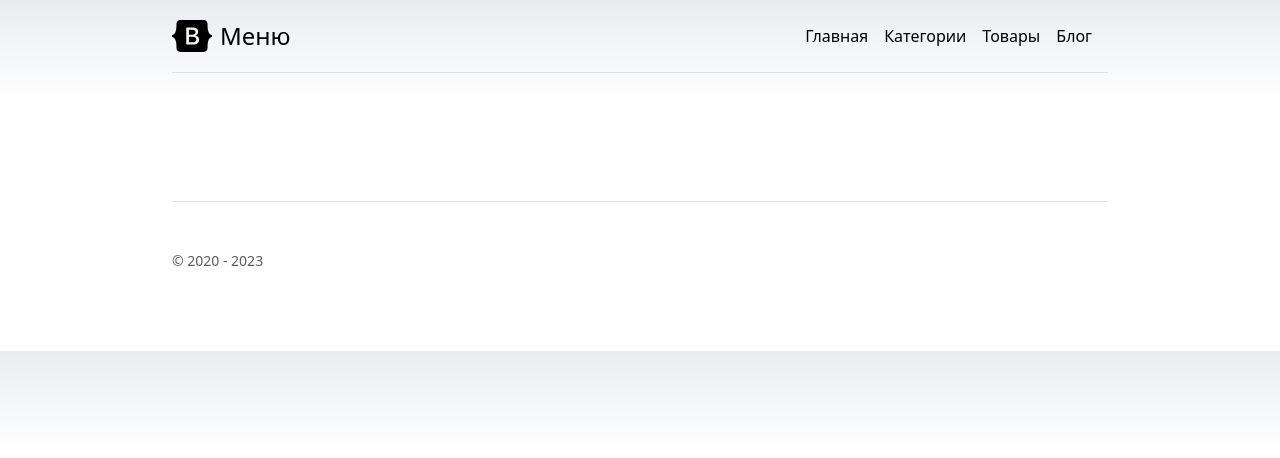
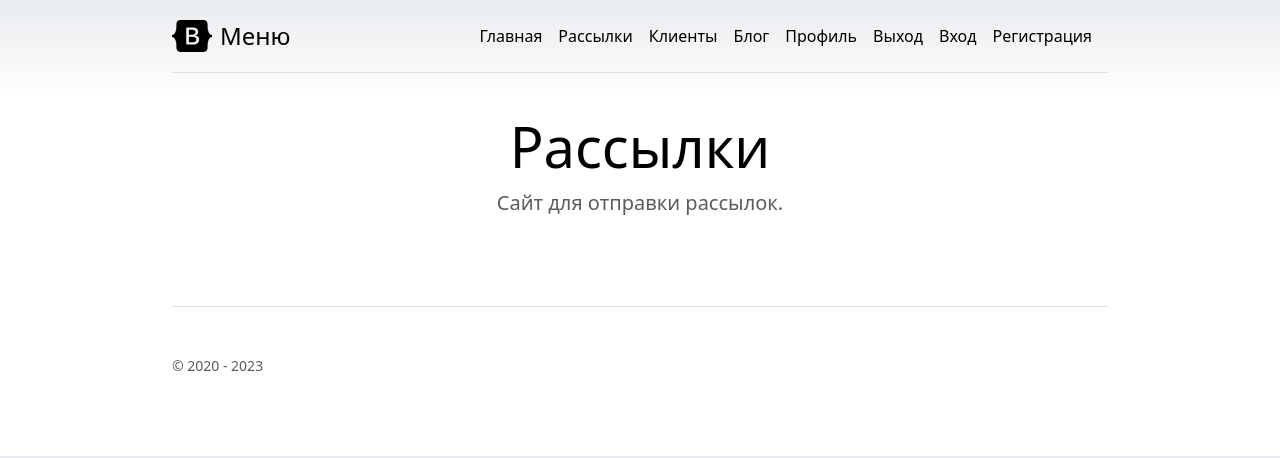
Before and after one commit to nika1987/mail_sending, a Django app: template mail_sending/templates/mail_sending/base.html in a window 1280 px wide. Shown: the top 458 px of the page. Run offline with Django 4.2, Linux system fonts and the light colour scheme; the template is opened without the code that fills it, so the values that code supplies are empty; some libraries are stand-ins or nearby versions.

Commit message:
base and index.html

```diff
--- a/mail_sending/templates/mail_sending/base.html
+++ b/mail_sending/templates/mail_sending/base.html
@@ -163,29 +163,11 @@
 <div class="container py-3">
   <header>
 
-    <div class="d-flex flex-column flex-md-row align-items-center pb-3 mb-4 border-bottom">
-    <a href="/" class="d-flex align-items-center link-body-emphasis text-decoration-none">
-        <svg xmlns="http://www.w3.org/2000/svg" width="40" height="32" class="me-2" viewBox="0 0 118 94" role="img"><title>Bootstrap</title><path fill-rule="evenodd" clip-rule="evenodd" d="M24.509 0c-6.733 0-11.715 5.893-11.492 12.284.214 6.14-.064 14.092-2.066 20.577C8.943 39.365 5.547 43.485 0 44.014v5.972c5.547.529 8.943 4.649 10.951 11.153 2.002 6.485 2.28 14.437 2.066 20.577C12.794 88.106 17.776 94 24.51 94H93.5c6.733 0 11.714-5.893 11.491-12.284-.214-6.14.064-14.092 2.066-20.577 2.009-6.504 5.396-10.624 10.943-11.153v-5.972c-5.547-.529-8.934-4.649-10.943-11.153-2.002-6.484-2.28-14.437-2.066-20.577C105.214 5.894 100.233 0 93.5 0H24.508zM80 57.863C80 66.663 73.436 72 62.543 72H44a2 2 0 01-2-2V24a2 2 0 012-2h18.437c9.083 0 15.044 4.92 15.044 12.474 0 5.302-4.01 10.049-9.119 10.88v.277C75.317 46.394 80 51.21 80 57.863zM60.521 28.34H49.948v14.934h8.905c6.884 0 10.68-2.772 10.68-7.727 0-4.643-3.264-7.207-9.012-7.207zM49.948 49.2v16.458H60.91c7.167 0 10.964-2.876 10.964-8.281 0-5.406-3.903-8.178-11.425-8.178H49.948z" fill="currentColor"></path></svg>
-        <span class="fs-4">Меню</span>
-    </a>
-
-
-    <nav class="d-inline-flex mt-2 mt-md-0 ms-md-auto">
-        <a class="me-3 py-2 link-body-emphasis text-decoration-none" href="#">Главная</a>
-        <a class="me-3 py-2 link-body-emphasis text-decoration-none" href="#">Категории</a>
-        <a class="me-3 py-2 link-body-emphasis text-decoration-none" href="#">Товары</a>
-        <a class="me-3 py-2 link-body-emphasis text-decoration-none" href="#">Блог</a>
-
-
-    </nav>
-
-    </div>
-
-
+    {% include 'mail_sending/includes/inc_menu.html' %}
 
     <div class="pricing-header p-3 pb-md-4 mx-auto text-center">
-      <h1 class="display-4 fw-normal text-body-emphasis">{{ title }}</h1>
-      <p class="fs-5 text-body-secondary">{{ title_text }}</p>
+      <h1 class="display-4 fw-normal text-body-emphasis">Рассылки</h1>
+      <p class="fs-5 text-body-secondary">Сайт для отправки рассылок.</p>
     </div>
 
   </header>
@@ -194,7 +176,6 @@
 
       {% block content %}
       {% endblock %}
-
 
 
 
--- /dev/null
+++ b/mail_sending/templates/mail_sending/includes/inc_menu.html
@@ -0,0 +1,21 @@
+<div class="d-flex flex-column flex-md-row align-items-center pb-3 mb-4 border-bottom">
+    <a href="/" class="d-flex align-items-center link-body-emphasis text-decoration-none">
+        <svg xmlns="http://www.w3.org/2000/svg" width="40" height="32" class="me-2" viewBox="0 0 118 94" role="img"><title>Bootstrap</title><path fill-rule="evenodd" clip-rule="evenodd" d="M24.509 0c-6.733 0-11.715 5.893-11.492 12.284.214 6.14-.064 14.092-2.066 20.577C8.943 39.365 5.547 43.485 0 44.014v5.972c5.547.529 8.943 4.649 10.951 11.153 2.002 6.485 2.28 14.437 2.066 20.577C12.794 88.106 17.776 94 24.51 94H93.5c6.733 0 11.714-5.893 11.491-12.284-.214-6.14.064-14.092 2.066-20.577 2.009-6.504 5.396-10.624 10.943-11.153v-5.972c-5.547-.529-8.934-4.649-10.943-11.153-2.002-6.484-2.28-14.437-2.066-20.577C105.214 5.894 100.233 0 93.5 0H24.508zM80 57.863C80 66.663 73.436 72 62.543 72H44a2 2 0 01-2-2V24a2 2 0 012-2h18.437c9.083 0 15.044 4.92 15.044 12.474 0 5.302-4.01 10.049-9.119 10.88v.277C75.317 46.394 80 51.21 80 57.863zM60.521 28.34H49.948v14.934h8.905c6.884 0 10.68-2.772 10.68-7.727 0-4.643-3.264-7.207-9.012-7.207zM49.948 49.2v16.458H60.91c7.167 0 10.964-2.876 10.964-8.281 0-5.406-3.903-8.178-11.425-8.178H49.948z" fill="currentColor"></path></svg>
+        <span class="fs-4">Меню</span>
+    </a>
+
+
+    <nav class="d-inline-flex mt-2 mt-md-0 ms-md-auto">
+        <a class="me-3 py-2 link-body-emphasis text-decoration-none" href="#">Главная</a>
+        <a class="me-3 py-2 link-body-emphasis text-decoration-none" href="#">Рассылки</a>
+        <a class="me-3 py-2 link-body-emphasis text-decoration-none" href="#">Клиенты</a>
+        <a class="me-3 py-2 link-body-emphasis text-decoration-none" href="#">Блог</a>
+        <a class="me-3 py-2 link-body-emphasis text-decoration-none" href="#">Профиль</a>
+        <a class="me-3 py-2 link-body-emphasis text-decoration-none" href="#">Выход</a>
+        <a class="me-3 py-2 link-body-emphasis text-decoration-none" href="#">Вход</a>
+        <a class="me-3 py-2 link-body-emphasis text-decoration-none" href="#">Регистрация</a>
+
+
+    </nav>
+
+    </div>
```
Also changed, not shown: mail_sending/templates/mail_sending/index.html (+30 -0 lines).
